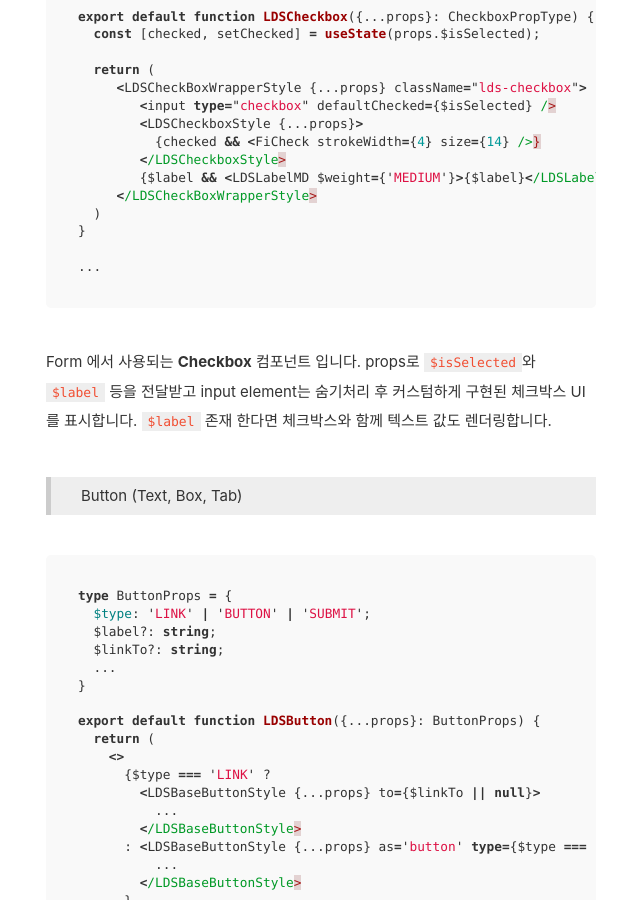
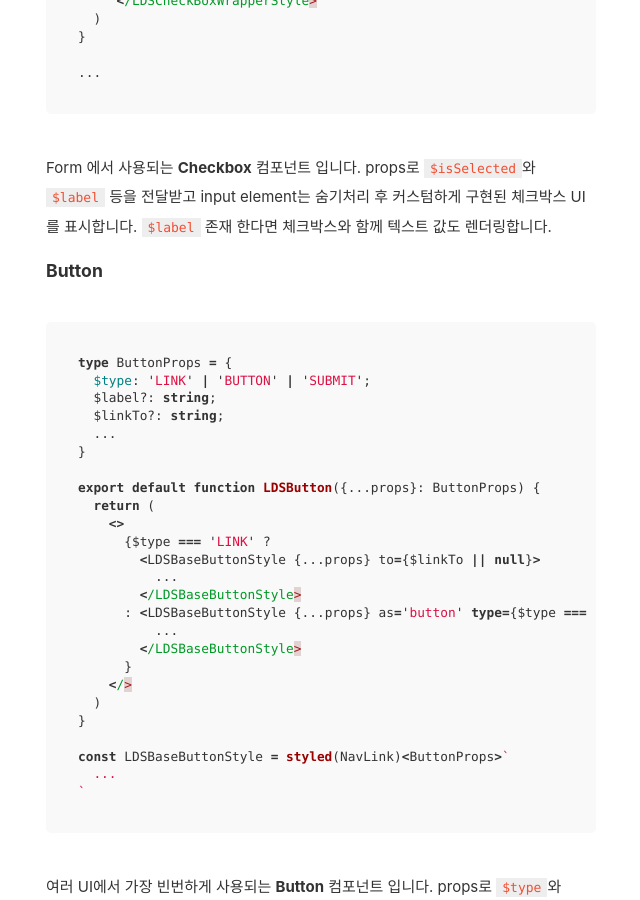
Before and after one commit to Ji-hoon/blog, a Jekyll site: the page built from _posts/2022-09-14-creating-design-system-with-storybook-1.md, in a window 1280 px wide and 900 px high, scrolled down 6681 px. Shown: the whole window, without its empty margins (319-959 px from the left). Built offline with Jekyll 4.4.1, drawn with Linux system fonts in a browser that asks for light colours; comment, search, counter and statistics services are not loaded.

Commit message:
Refactor: subtitle 엘리먼트 변경

````diff
--- a/_posts/2022-09-14-creating-design-system-with-storybook-1.md
+++ b/_posts/2022-09-14-creating-design-system-with-storybook-1.md
@@ -91,7 +91,7 @@ updated: 2022-09-15 12:00
 
 Atom 컴포넌트 단위에는 **가장 기본이 되는 UI 요소**를 정의합니다. Atom 컴포넌트 그 자체로는 기능에 대한 어떠한 로직도 포함하고 있지 않으며, 특정 액션이 필요한 경우 (e.g. `onClick`)는 상위 컴포넌트에서 props로 주입받거나 특정 상태를 전달받았을 때 처리할 로직이나 형태를 선언적으로 정의합니다. 다만 전달받는 props에 따른 시각적 형태나 액션을 반영하기위해 **styled component**를 활용해서 다양한 케이스의 아웃풋에 대응할 수 있도록 스타일을 구성합니다.
 
-> Typography
+#### Typography
 
 ```typescript
 type HeadingPropType = {
@@ -109,7 +109,7 @@ export const LDSTitle  = styled.h4<HeadingPropType>`
 
 제품에서 사용되는 모든 텍스트들을 styled 컴포넌트 객체들로 정의한 **Typography** 컴포넌트 입니다. label, subTitle, title, heading, Tagline 등으로 사이즈 단위로 정의하며, 각 컴포넌트들은 props로 `$color (string)`와 `$weight (string)` props를 전달받아 스타일을 적용합니다.
 
-> Spacing
+#### Spacing
 
 ```typescript
 type SpacingPropType = {
@@ -125,7 +125,7 @@ export const LDSSpacing = styled.div<SpacingPropType>`
 
 레이아웃을 구성할 때 단순히 여백을 구현하고 싶을 때 사용되는 **Spacing** 컴포넌트 입니다. props로 `$direction`과 `$value`를 전달받습니다.
 
-> Profile
+#### Profile
 
 ```typescript
 type ProfileProps = {
@@ -152,7 +152,7 @@ export default function LDSProfile({$type, $size, $imageUrl, ...props}:ProfilePr
 
 특정 사용자 또는 계정의 프로필을 표시할 때 사용되는 **Profile** 컴포넌트 입니다. props로 `$type`과 `$size`, `$imageUrl` 등을 전달받습니다. props로 전달받은 `$type`이 어떤 값이냐에 따라 리턴하는 요소를 다르게 렌러딩 합니다.
 
-> Badge
+#### Badge
 
 ```typescript
 type BadgeProps = {
@@ -175,7 +175,7 @@ export default function LDSBadge({...props}:BadgeProps) {
 
 숫자, 레이블 등 뱃지 UI를 표시할 때 사용되는 **Badge** 컴포넌트 입니다. props로 `$type`과 `$size`, `$value` 등을 전달받습니다.
 
-> Checkbox
+#### Checkbox
 
 ```typescript
 type CheckboxPropType = {
@@ -203,7 +203,7 @@ export default function LDSCheckbox({...props}: CheckboxPropType) {
 
 Form 에서 사용되는 **Checkbox** 컴포넌트 입니다. props로 `$isSelected`와 `$label` 등을 전달받고 input element는 숨기처리 후 커스텀하게 구현된 체크박스 UI를 표시합니다. `$label` 존재 한다면 체크박스와 함께 텍스트 값도 렌더링합니다.
 
-> Button (Text, Box, Tab)
+#### Button
 
 ```typescript
 type ButtonProps = {
````
